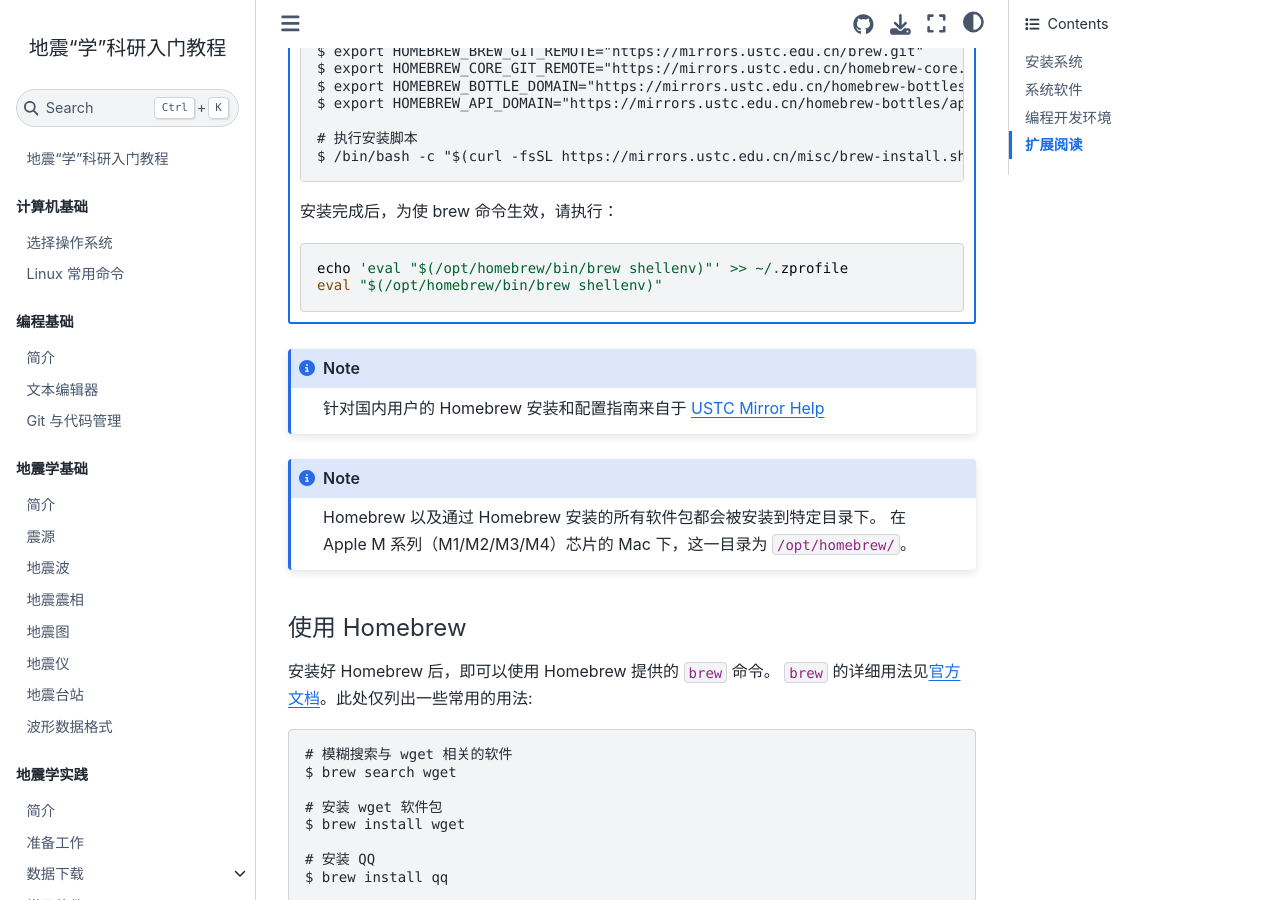
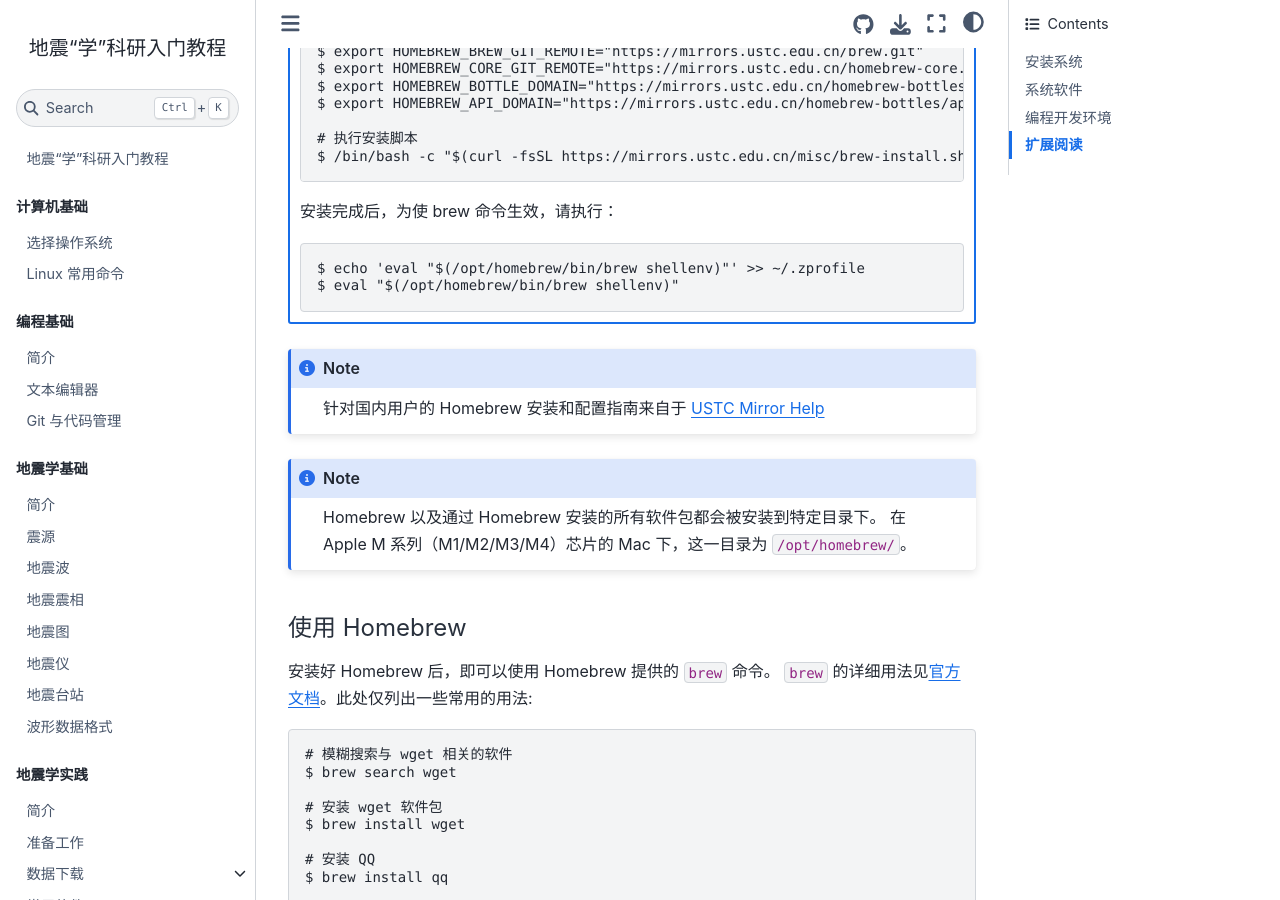
Before and after one commit to seismo-learn/seismology101, a Jupyter Book: the page built from source/computer/macos-setup.md, in a window 1280 px wide and 900 px high, scrolled down 1888 px. Built offline with Jupyter Book 1.0.4 settings and Sphinx 7.4.7 and the Sphinx Book theme 1.1.4, drawn with Linux system fonts in a browser that asks for light colours; pages that are not in the unit, such as notebooks, are missing from menus.

````diff
--- a/source/computer/macos-setup.md
+++ b/source/computer/macos-setup.md
@@ -82,8 +82,8 @@ $ /bin/bash -c "$(curl -fsSL https://mirrors.ustc.edu.cn/misc/brew-install.sh)"
 安装完成后，为使 brew 命令生效，请执行：
 
 ```
-echo 'eval "$(/opt/homebrew/bin/brew shellenv)"' >> ~/.zprofile
-eval "$(/opt/homebrew/bin/brew shellenv)"
+$ echo 'eval "$(/opt/homebrew/bin/brew shellenv)"' >> ~/.zprofile
+$ eval "$(/opt/homebrew/bin/brew shellenv)"
 ```
 :::
 
````
